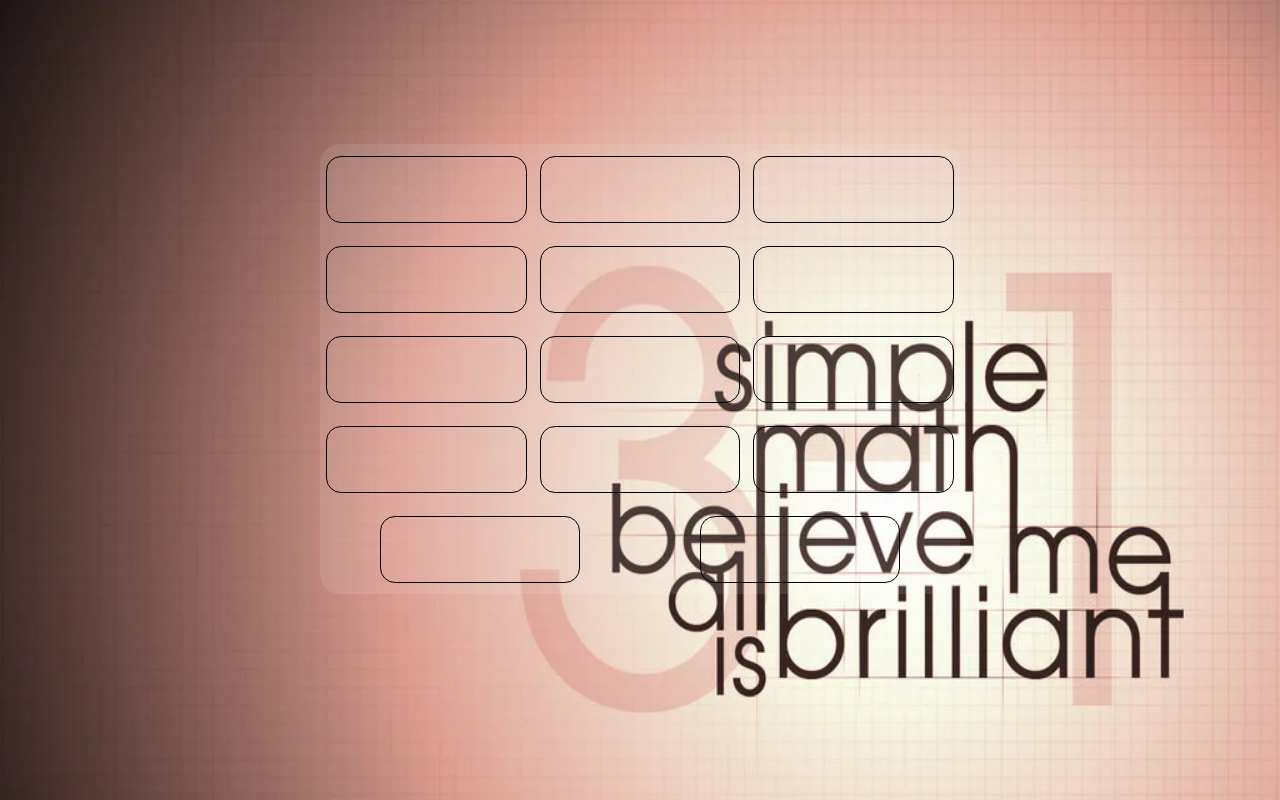
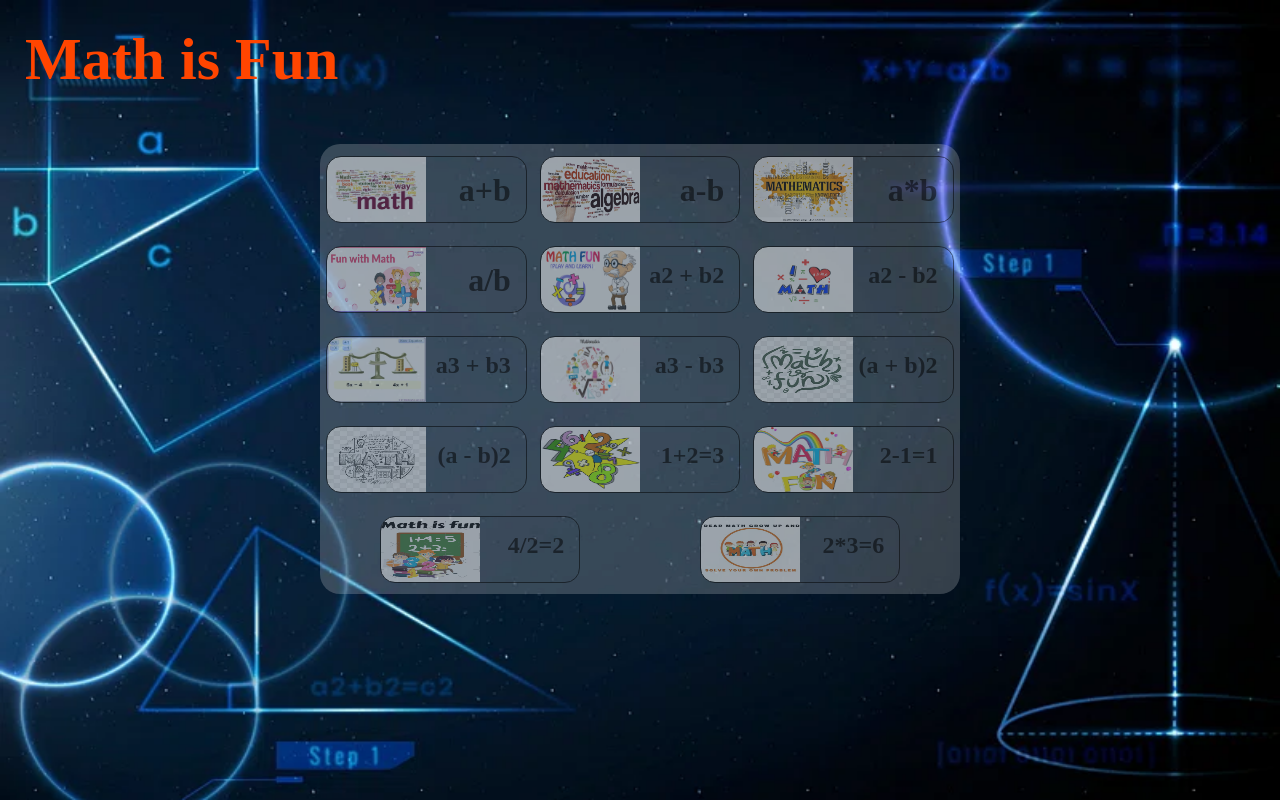
Before and after one commit to MrMuhammadIrfan/Math-is-fun, a plain HTML site: page index.html in a window 1280 px wide. Drawn offline with Linux system fonts and the light colour scheme.

Commit message:
images and css applied

```diff
--- a/index.html
+++ b/index.html
@@ -1,18 +1,20 @@
 <!DOCTYPE html>
 <html lang="en">
+
 <head>
     <meta charset="UTF-8">
     <meta name="viewport" content="width=device-width, initial-scale=1.0">
     <title>Document</title>
     <style>
-        *{
+        * {
             margin: 0;
             padding: 0;
         }
-        body{
-            background-color:white;
+
+        body {
+            background-color: white;
             height: 730px;
-            background-image: url(image/7kMRma.webp);
+            background-image: url(image/back.webp);
             background-repeat: no-repeat;
             background-attachment: fixed;
             background-position: center;
@@ -20,10 +22,11 @@
 
 
         }
-        .container{
+
+        .container {
             width: 50%;
             height: 450px;
-            background-color:rgb(255,255,255,.1);
+            background-color: rgb(255, 255, 255, .2);
             margin: auto;
             position: absolute;
             top: 18%;
@@ -36,34 +39,244 @@
 
 
         }
-        .box{
+
+        .box {
 
             width: 31%;
             height: 65px;
             border: 1px solid black;
-            margin:auto;
+            margin: auto;
             border-radius: 15px;
+
+
         }
 
+        .box h1,
+        h2 {
+            float: right;
+            margin: 15px;
+
+
+        }
+
+        .box:hover {
+            color: white;
+
+        }
+
+        .box1 {
+            background-image: url(image/m1.jpg);
+            background-repeat: no-repeat;
+            background-size: 50% 100%;
+            float: right;
+            border-top-right-radius: 15px;
+            border-bottom-right-radius: 15px;
+            opacity: 0.5;
+        }
+
+        .box2 {
+            background-image: url(image/m2.jpg);
+            background-repeat: no-repeat;
+            background-size: 50% 100%;
+            float: right;
+            border-top-right-radius: 15px;
+            border-bottom-right-radius: 15px;
+            opacity: 0.5;
+        }
+
+        .box3 {
+            background-image: url(image/m3.webp);
+            background-repeat: no-repeat;
+            background-size: 50% 100%;
+            float: right;
+            border-top-right-radius: 15px;
+            border-bottom-right-radius: 15px;
+            opacity: 0.5;
+        }
+
+        .box4 {
+            background-image: url(image/m4.jpeg);
+            background-repeat: no-repeat;
+            background-size: 50% 100%;
+            float: right;
+            border-top-right-radius: 15px;
+            border-bottom-right-radius: 15px;
+            opacity: 0.5;
+        }
+
+        .box5 {
+            background-image: url(image/m5.jpg);
+            background-repeat: no-repeat;
+            background-size: 50% 100%;
+            float: right;
+            border-top-right-radius: 15px;
+            border-bottom-right-radius: 15px;
+            opacity: 0.5;
+        }
+
+        .box6 {
+            background-image: url(image/m6.png);
+            background-repeat: no-repeat;
+            background-size: 50% 100%;
+            float: right;
+            border-top-right-radius: 15px;
+            border-bottom-right-radius: 15px;
+            opacity: 0.5;
+        }
+
+        .box7 {
+            background-image: url(image/m7.webp);
+            background-repeat: no-repeat;
+            background-size: 50% 100%;
+            float: right;
+            border-top-right-radius: 15px;
+            border-bottom-right-radius: 15px;
+            opacity: 0.5;
+        }
+
+        .box8 {
+            background-image: url(image/m8.webp);
+            background-repeat: no-repeat;
+            background-size: 50% 100%;
+            float: right;
+            border-top-right-radius: 15px;
+            border-bottom-right-radius: 15px;
+            opacity: 0.5;
+        }
+
+        .box9 {
+            background-image: url(image/m9.png);
+            background-repeat: no-repeat;
+            background-size: 50% 100%;
+            float: right;
+            border-top-right-radius: 15px;
+            border-bottom-right-radius: 15px;
+            opacity: 0.5;
+        }
+
+        .box10 {
+            background-image: url(image/m10.png);
+            background-repeat: no-repeat;
+            background-size: 50% 100%;
+            float: right;
+            border-top-right-radius: 15px;
+            border-bottom-right-radius: 15px;
+            opacity: 0.5;
+        }
+
+        .box11 {
+            background-image: url(image/m12.png);
+            background-repeat: no-repeat;
+            background-size: 50% 100%;
+            float: right;
+            border-top-right-radius: 15px;
+            border-bottom-right-radius: 15px;
+            opacity: 0.5;
+        }
+
+        .box12 {
+            background-image: url(image/m13.jpg);
+            background-repeat: no-repeat;
+            background-size: 50% 100%;
+            float: right;
+            border-top-right-radius: 15px;
+            border-bottom-right-radius: 15px;
+            opacity: 0.5;
+        }
+
+        .box13 {
+            background-image: url(image/m14.jpg);
+            background-repeat: no-repeat;
+            background-size: 50% 100%;
+            float: right;
+            border-top-right-radius: 15px;
+            border-bottom-right-radius: 15px;
+            opacity: 0.5;
+        }
+
+        .box14 {
+            background-image: url(image/m15.jpg);
+            background-repeat: no-repeat;
+            background-size: 50% 100%;
+            float: right;
+            border-top-right-radius: 15px;
+            border-bottom-right-radius: 15px;
+            opacity: 0.5;
+        }
+
+        .box:hover {
+            opacity: 3;
+            box-shadow: 3px 3px 5px black;
+            background-color: blue;
+            border-top-left-radius: 15px;
+            border-bottom-left-radius: 15px;
+            transform: scale(1.05);
+            transition: 0.5s;
+        }
+
+        .main {
+            width: 320px;
+            position: fixed;
+            margin: 25px;
+            font-size: 60px;
+            color: orangered;
+        }
+        .main:hover{
+            transform: scale(1.1);
+            transition: 0.5s;
+            border-bottom: 3px solid orangered;
+            display: inline;
+        }
     </style>
 </head>
+
 <body>
+    <h1 class="main">Math is Fun</h1>
     <div class="container">
-        <div class="box box1"></div>
-        <div class="box box2"></div>
-        <div class="box box3"></div>
-        <div class="box box4"></div>
-        <div class="box box5"></div>
-        <div class="box box6"></div>
-        <div class="box box7"></div>
-        <div class="box box8"></div>
-        <div class="box box9"></div>
-        <div class="box box10"></div>
-        <div class="box box11"></div>
-        <div class="box box12"></div>
+        <div class="box box1">
+            <h1>a+b</h1>
+        </div>
+        <div class="box box2">
+            <h1>a-b</h1>
+        </div>
+        <div class="box box3">
+            <h1>a*b</h1>
+        </div>
+        <div class="box box4">
+            <h1>a/b</h1>
+        </div>
+        <div class="box box5">
+            <h2>a2 + b2</h2>
+        </div>
+        <div class="box box6">
+            <h2>a2 - b2</h2>
+        </div>
+        <div class="box box7">
+            <h2>a3 + b3</h2>
+        </div>
+        <div class="box box8">
+            <h2>a3 - b3</h2>
+        </div>
+        <div class="box box9">
+            <h2>(a + b)2</h2>
+        </div>
+        <div class="box box10">
+            <h2>(a - b)2</h2>
+        </div>
+        <div class="box box11">
+            <h2>1+2=3</h2>
+        </div>
+        <div class="box box12">
+            <h2>2-1=1</h2>
+        </div>
 
-        <div class="box box13"></div>
-        <div class="box box14"></div>
+        <div class="box box13">
+            <h2>4/2=2</h2>
+        </div>
+        <div class="box box14">
+            <h2>2*3=6</h2>
+        </div>
     </div>
 </body>
+
 </html>
```
Also changed, not shown: image/back.webp (added). Lines whose indentation alone changed are shown as unchanged.
